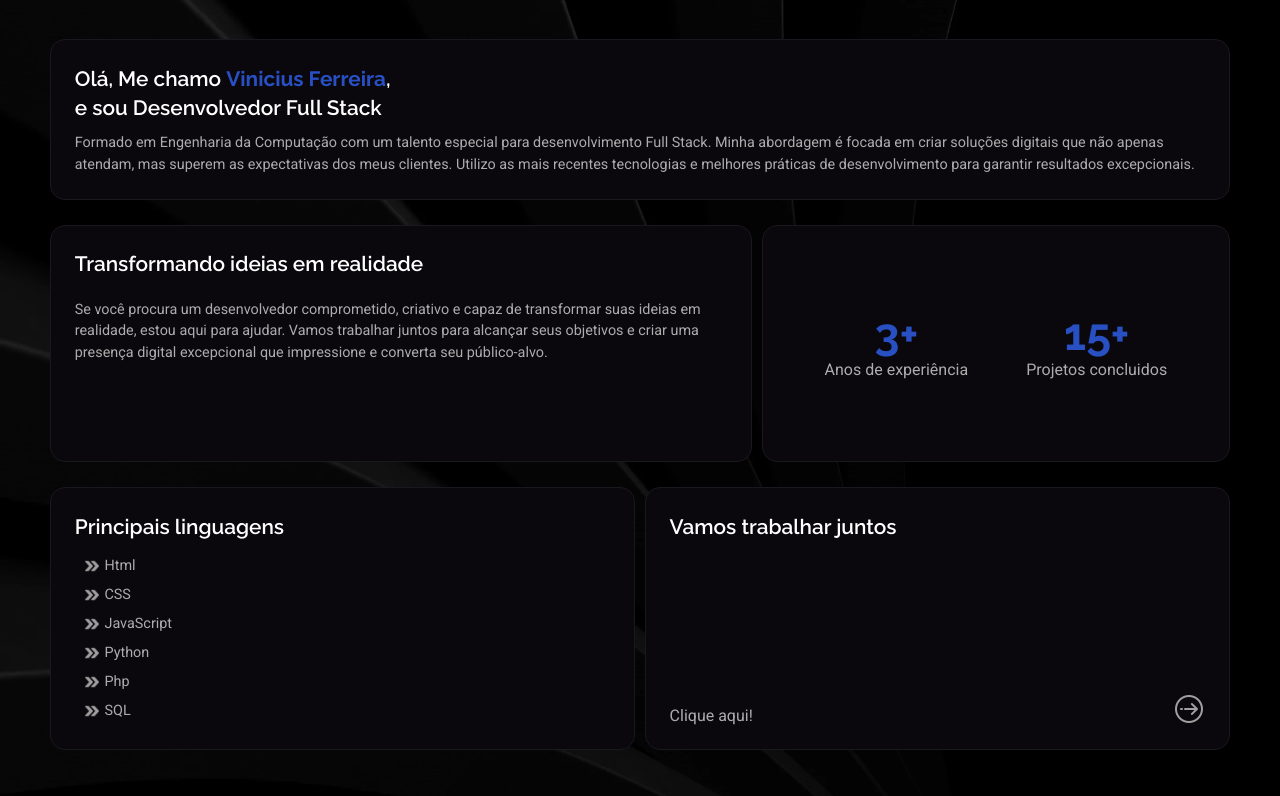
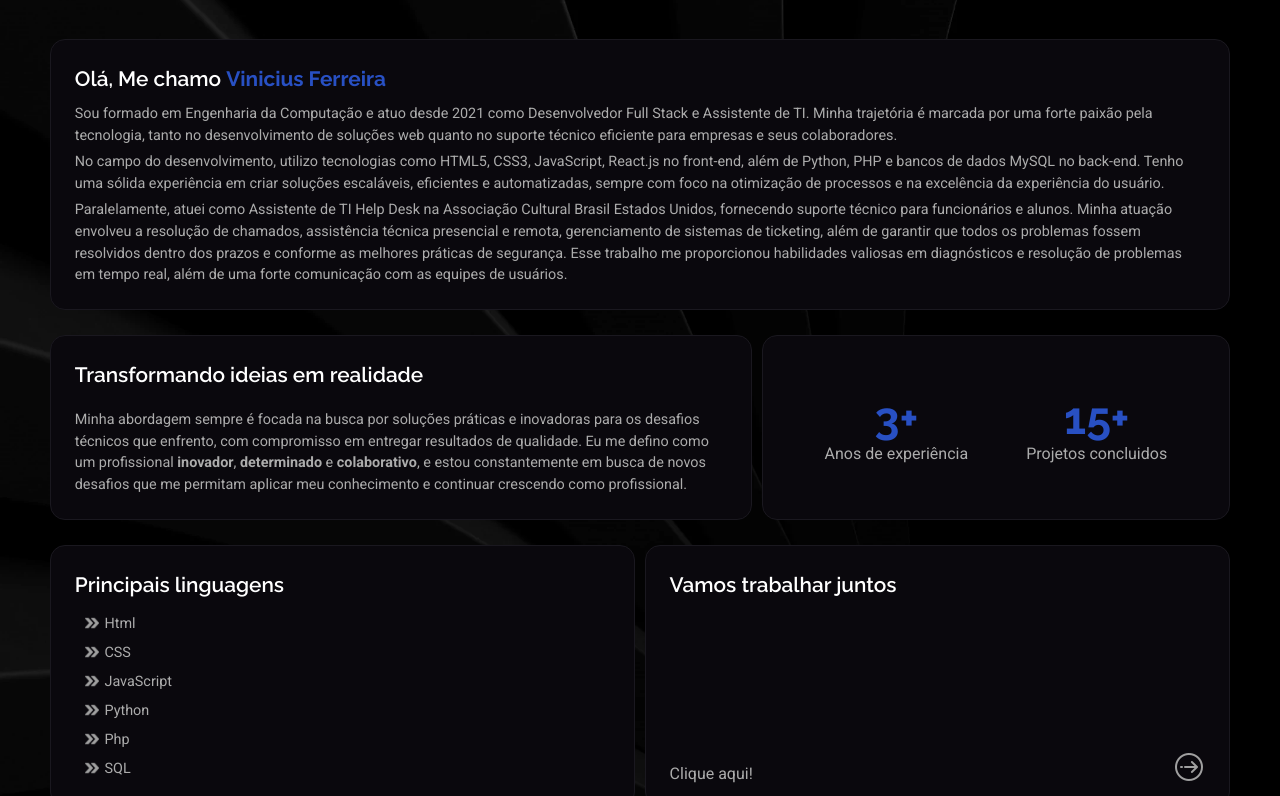
Before and after one commit to ViniciusBfm/Meu_Curriculo, a Flask app: page /sobremim in a window 1280 px wide. Shown: the part 84-880 px from the top of the page. Run offline with Flask 3, Linux system fonts and the light colour scheme.

Commit message:
Atualizando informações

```diff
--- a/app.py
+++ b/app.py
@@ -59,9 +59,5 @@ def enviar_email():
 
     return render_template('contato.html', mensagem=mensagem)
 
-@app.route('/download_cv')
-def download_cv():
-    return send_file('static/image/Vinicius Ferreira - Completo.pdf', as_attachment=True)
-
 if __name__ == "__main__":
     app.run(debug=True)
--- a/static/css/index.css
+++ b/static/css/index.css
@@ -549,11 +549,8 @@ main h3 {
   flex-direction: column;
   gap: 5px;
 }
-.educacao-box ul {
-  display: flex;
-  align-items: center;
-  justify-content: space-between;
-  gap: 25px;
+.educacao-box li {
+  margin-top: 5px;
 }
 .educacao-box ul p {
   color: var(--cor--textoSobreMim);
@@ -561,7 +558,7 @@ main h3 {
 }
 .educacao-box ul h4 {
   font-weight: 500;
-  margin: 8px 0;
+  margin: 2px 0;
   font-size: 1rem;
 }
 .cursos-box,
@@ -979,7 +976,7 @@ main h3 {
     gap: 3px;
     background-color: var(--cor-principal);
     position: absolute;
-    top: 11vh;
+    top: 9vh;
     left: -280px;
     width: 50%;
     max-width: 280px;
--- a/static/js/animacao.js
+++ b/static/js/animacao.js
@@ -19,17 +19,7 @@ window.addEventListener("resize", () => {
         });
         sr.reveal(".publico-alvo-infos", {
             duration: 1500,
-            delay: 1500,
-            scale: 1.1
-        });
-        sr.reveal(".linguagens", {
-            duration: 1500,
-            delay: 2500,
-            scale: 0.85
-        });
-        sr.reveal(".vamosconversar", {
-            duration: 1500,
-            delay: 3500,
+            delay: 1100,
             scale: 1.1
         });
         sr.reveal(".minhas-experiencias", {
--- a/templates/about-me.html
+++ b/templates/about-me.html
@@ -15,15 +15,17 @@
     {% block content %}
     <main class="sobremim">
         <div class="apresentacao-quemsou">
-            <h3>Olá, Me chamo <span style="color: #2850c3; font-weight: 700;">Vinicius Ferreira</span>, <br> e sou Desenvolvedor Full Stack</h3>
-            <p>Formado em Engenharia da Computação com um talento especial para desenvolvimento Full Stack. Minha abordagem é focada em criar soluções digitais que não apenas atendam, mas superem as expectativas dos meus clientes. Utilizo as mais recentes tecnologias e melhores práticas de desenvolvimento para garantir resultados excepcionais.</p>
+            <h3>Olá, Me chamo <span style="color: #2850c3; font-weight: 700;">Vinicius Ferreira</span></h3>
+            <p>Sou formado em Engenharia da Computação e atuo desde 2021 como Desenvolvedor Full Stack e Assistente de TI. Minha trajetória é marcada por uma forte paixão pela tecnologia, tanto no desenvolvimento de soluções web quanto no suporte técnico eficiente para empresas e seus colaboradores.
+
+                <p style="margin-top: 5px;">No campo do desenvolvimento, utilizo tecnologias como HTML5, CSS3, JavaScript, React.js no front-end, além de Python, PHP e bancos de dados MySQL no back-end. Tenho uma sólida experiência em criar soluções escaláveis, eficientes e automatizadas, sempre com foco na otimização de processos e na excelência da experiência do usuário.</p>
+
+                <p style="margin-top: 5px;">Paralelamente, atuei como Assistente de TI Help Desk na Associação Cultural Brasil Estados Unidos, fornecendo suporte técnico para funcionários e alunos. Minha atuação envolveu a resolução de chamados, assistência técnica presencial e remota, gerenciamento de sistemas de ticketing, além de garantir que todos os problemas fossem resolvidos dentro dos prazos e conforme as melhores práticas de segurança. Esse trabalho me proporcionou habilidades valiosas em diagnósticos e resolução de problemas em tempo real, além de uma forte comunicação com as equipes de usuários.</p></p>
         </div>
         <div class="apresentacao-publicoalvo">
             <div class="mensagem-publicoalvo">
                 <h3>Transformando ideias em realidade</h3>
-                <p>Se você procura um desenvolvedor comprometido, criativo e capaz de transformar suas ideias em
-                    realidade, estou aqui para ajudar. Vamos trabalhar juntos para alcançar seus objetivos
-                    e criar uma presença digital excepcional que impressione e converta seu público-alvo.</p>
+                <p> Minha abordagem sempre é focada na busca por soluções práticas e inovadoras para os desafios técnicos que enfrento, com compromisso em entregar resultados de qualidade. Eu me defino como um profissional <strong>inovador</strong>, <strong>determinado</strong> e <strong>colaborativo</strong>, e estou constantemente em busca de novos desafios que me permitam aplicar meu conhecimento e continuar crescendo como profissional.</p>
             </div>
             <div class="publico-alvo-infos">
                 <div class="publico-alvo-infos-box">
--- a/templates/base.html
+++ b/templates/base.html
@@ -27,6 +27,7 @@
             </div>
             <div class="header-frases">
                 <h3>Profissão:</h3>
+                <h4>Suporte Técnico</h4>
                 <h4>Desenvolvedor Full Stack</h4>
             </div>
             <div class="header-frases">
--- a/templates/home.html
+++ b/templates/home.html
@@ -18,11 +18,12 @@
             <div class="apresentacao">
                 <h1 onclick="animacao1()" id="nome-titulo">Oi, eu sou Vinicius Ferreira</h1>
                 <div class="line-titulo"></div>
+                <h2>Suporte Técnico</h2>
                 <h2>Desenvolvedor Full Stack</h2>
             </div>
             <div class="apresentacao-button">
                 <a class="btn fourth" href="{{ url_for('portfolio') }}">Meus projetos<img src="../static/image/portifolio.png" alt=""></a>
-                <a class="btn fourth" href="{{ url_for('download_cv') }}" download="Curriculo_Vinicius_Ferreira.pdf">Baixar CV <img src="../static/image/baixar.png" alt=""></a>
+                <a class="btn fourth" href="{{ url_for('experiencias') }}">Minhas experiências<img src="../static/image/portifolio.png" alt=""></a>
             </div>
         </div>
     </main>
```
Also changed, not shown: templates/experiencias.html (+10 -6 lines), static/image/boot.png (added).
